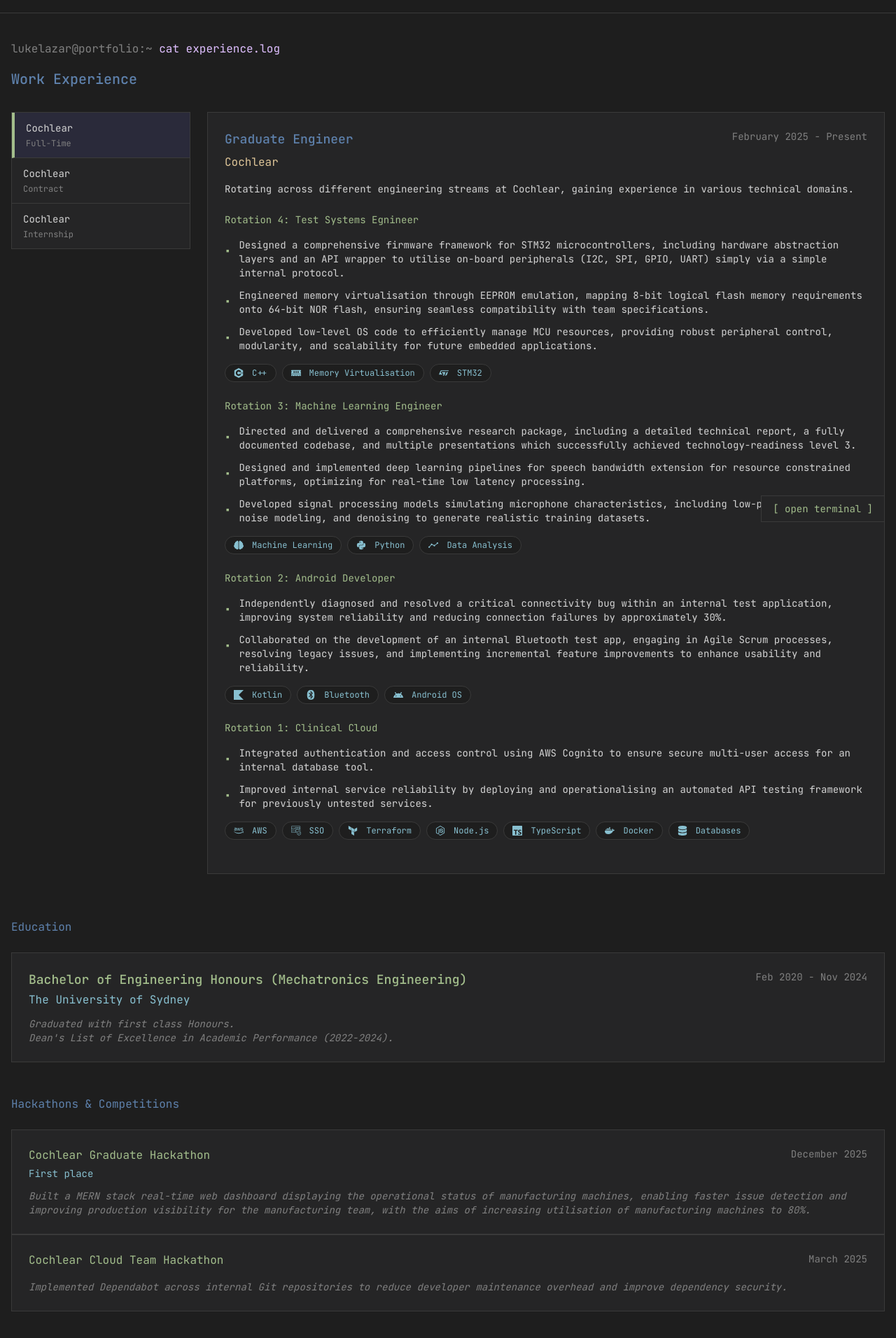
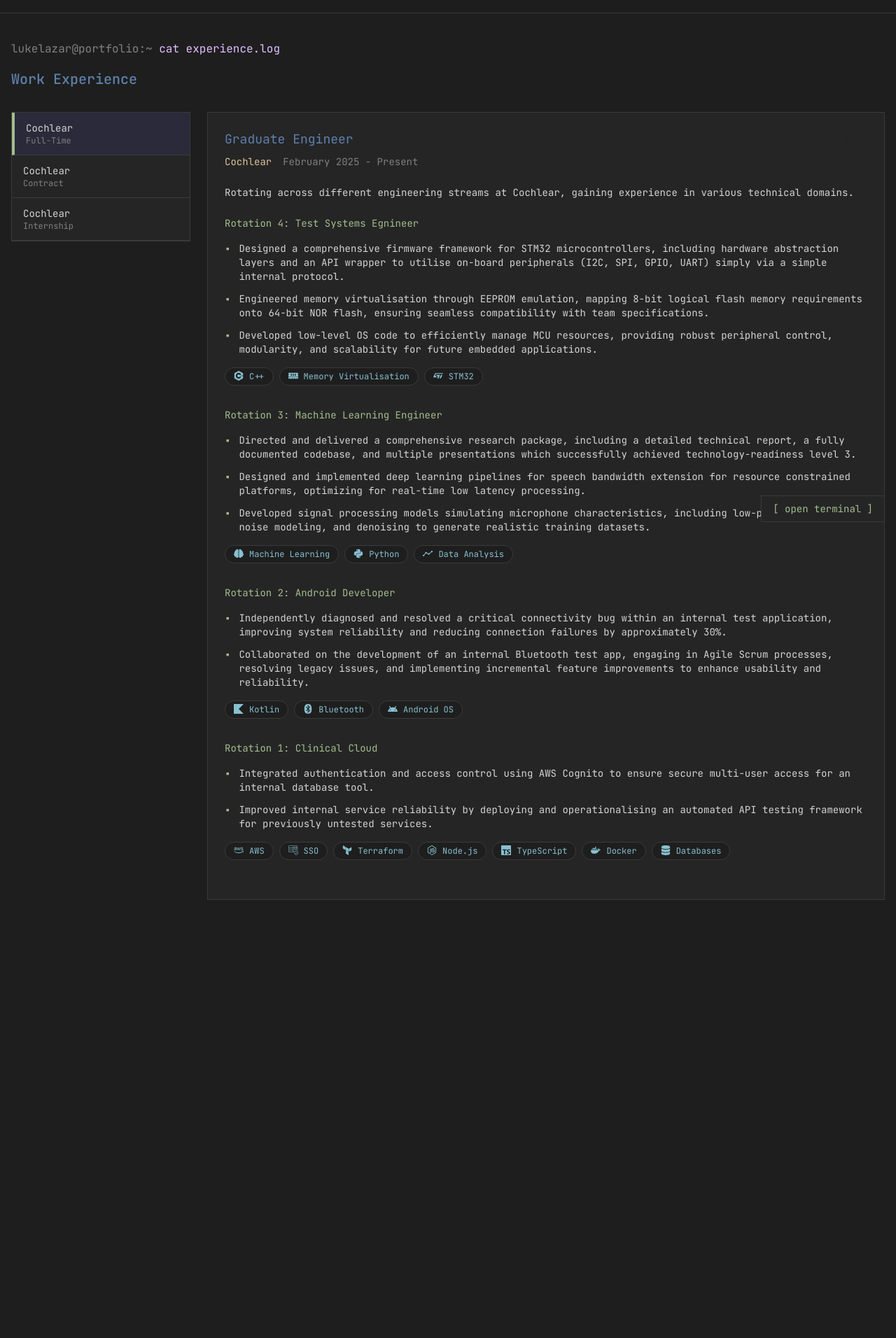
Before and after one commit to lazarr1/lulazar-com, a React (Vite) app: page /experience in a window 1280 px wide. Shown: the part 38-1950 px from the top of the page at 70% size. After the commit the page ends 1484 px from the top, so only its background shows below. Built offline with nearby package versions, Linux system fonts and the light colour scheme.

Commit message:
experiences fixed on mobile

```diff
--- a/src/index.css
+++ b/src/index.css
@@ -993,6 +993,9 @@
     .md\:flex {
       display: flex !important;
     }
+    .md\:block{
+      display: block !important;
+    }
   }
 
   @media (width >=48rem) {
--- a/src/pages/Experience.tsx
+++ b/src/pages/Experience.tsx
@@ -115,7 +115,7 @@
     id: "cochlear-intern",
     company: "Cochlear",
     type: "Internship",
-    position: "Software Engineering Intern",
+    position: "Software Engineer Intern",
     period: "Nov 2023 - Feb 2024",
     description: "Summer internship working on embedded systems and firmware.",
     points: [
@@ -161,171 +161,143 @@
     <PageTransition>
       <section className="min-h-screen px-4 py-24">
         <div className="max-w-7xl mx-auto w-full">
+          {/* Header */}
           <div className="mb-8 opacity-0 animate-slideInLeft">
             <div className="text-[#dfbfff] mb-4">
-              <span className="text-[#808080]">lukelazar@portfolio:~</span> cat
-              experience.log
+              <span className="text-[#808080]">
+                lukelazar@portfolio:~
+              </span>{" "}
+              cat experience.log
             </div>
-            <h2 className="text-[#5e81ac]">
-              Work Experience
-            </h2>
+            <h2 className="text-[#5e81ac]">Work Experience</h2>
           </div>
 
-          <div className="flex gap-6 mb-16">
-            {/* Left sidebar - List of experiences */}
-            <div className="w-64 flex-shrink-0 opacity-0 animate-fadeInUp delay-100">
+          <div className="flex flex-col md:flex-row gap-6 mb-16">
+            {/* ================= MOBILE SELECT (SM ONLY) ================= */}
+            <div className="md:hidden">
+              <select
+                value={selectedId}
+                onChange={(e) => setSelectedId(e.target.value)}
+                className="w-full px-4 py-3 bg-[#252526] border border-[#3a3a3a] text-[#d4d4d4] rounded"
+              >
+                {experiences.map((exp) => (
+                  <option key={exp.id} value={exp.id}>
+                    {exp.company} – {exp.position}
+                  </option>
+                ))}
+              </select>
+            </div>
+
+            {/* ================= DESKTOP SIDEBAR (MD+) ================= */}
+            <div className="hidden md:block w-64 flex-shrink-0">
               <div className="border border-[#3a3a3a] bg-[#252526]">
                 {experiences.map((exp) => (
                   <button
                     key={exp.id}
                     onClick={() => setSelectedId(exp.id)}
-                    className={`w-full text-left px-4 py-3 border-b border-[#3a3a3a] last:border-b-0 transition-colors ${
+                    className={`w-full text-left px-4 py-3 border-b border-[#3a3a3a] transition-colors ${
                       selectedId === exp.id
                         ? "bg-[#2a2a3a] border-l-4 border-l-[#a3be8c]"
                         : "hover:bg-[#2a2a3a]"
                     }`}
                   >
-                    <div className="text-[#d4d4d4] text-sm mb-1">
+                    <div className="text-[#d4d4d4] text-sm">
                       {exp.company}
                     </div>
-                    <div className="text-[#808080] text-xs">{exp.type}</div>
+                    <div className="text-[#808080] text-xs">
+                      {exp.type}
+                    </div>
                   </button>
                 ))}
               </div>
             </div>
 
-            {/* Right panel - Selected experience details */}
-            <div className="flex-1 opacity-0 animate-fadeInUp delay-200">
-              <div className="border border-[#3a3a3a] bg-[#252526] overflow-hidden">
-                {/* Content */}
+            {/* ================= RIGHT PANEL ================= */}
+            <div className="flex-1">
+              <div className="border border-[#3a3a3a] bg-[#252526]">
                 <div className="p-6">
-                  <div className="flex justify-between items-start mb-4">
-                    <div>
-                      <h3 className="text-[#5e81ac] mb-2">
+                  {/* Header (fixed layout) */}
+                  <div className="mb-6">
+                    <div className="relative overflow-x-auto whitespace-nowrap">
+                      <h3 className="text-[#5e81ac] text-lg inline-block pr-12">
                         {selected.position}
                       </h3>
-                      <div className="text-[#ddc497]">{selected.company}</div>
+                      <div className="pointer-events-none absolute right-0 top-0 h-full w-8 bg-gradient-to-l from-[#252526] to-transparent" />
                     </div>
-                    <div className="text-sm text-[#808080]">
+
+                    <div className="flex flex-wrap gap-x-4 gap-y-1 mt-2 text-sm">
+                      <span className="text-[#ddc497]">
+                        {selected.company}
+                      </span>
+                      <span className="text-[#808080]">
                         {selected.period}
+                      </span>
                     </div>
                   </div>
 
-                  <p className="mb-6 text-sm">{selected.description}</p>
+                  <p className="mb-6 text-sm">
+                    {selected.description}
+                  </p>
 
-                  {/* Rotations if they exist */}
+                  {/* Rotations */}
                   {selected.rotations &&
-                    selected.rotations.map((rotation, index) => (
-                      <div key={index} className="mb-6">
+                    selected.rotations.map((rotation, idx) => (
+                      <div key={idx} className="mb-8">
                         <h4 className="text-[#a3be8c] mb-4 text-sm">
                           {rotation.title}
                         </h4>
                         <ul className="space-y-3 mb-4">
                           {rotation.points.map((point, i) => (
-                            <li
-                              key={i}
-                              className="text-[#d4d4d4] text-sm flex gap-3"
-                            >
-                              <span className="text-[#a3be8c] my-2 ">▪</span>
+                            <li key={i} className="flex gap-3 text-sm">
+                              <span className="text-[#a3be8c]">▪</span>
                               <span>{point}</span>
                             </li>
                           ))}
                         </ul>
+
                         <div className="flex flex-wrap gap-2">
                           {rotation.tags.map((tech) => (
                             <span
                               key={tech}
-                              className="flex items-center gap-3 px-3 py-1 bg-[#1e1e1e] border border-[#3a3a3a] text-[#88c0d0] text-xs rounded-full"
+                              className="flex gap-2 px-3 py-1 text-xs rounded-full bg-[#1e1e1e] border border-[#3a3a3a] text-[#88c0d0]"
                             >
-                              {techIcons[tech] && (
-                                <span className="flex items-center">
                               {techIcons[tech]}
-                                </span>
-                              )}
-                              <span>{tech}</span>
+                              {tech}
                             </span>
                           ))}
                         </div>
                       </div>
                     ))}
 
-                  {/* Regular points if no rotations */}
+                  {/* Non-rotation roles */}
                   {selected.points && (
                     <>
                       <ul className="space-y-3 mb-4">
                         {selected.points.map((point, i) => (
-                          <li
-                            key={i}
-                            className="text-[#d4d4d4] text-sm flex gap-3"
-                          >
-                            <span className="text-[#a3be8c] my-2">▪</span>
+                          <li key={i} className="flex gap-3 text-sm">
+                            <span className="text-[#a3be8c]">▪</span>
                             <span>{point}</span>
                           </li>
                         ))}
                       </ul>
-                      {selected.tags && (
+
                       <div className="flex flex-wrap gap-2">
-                          {selected.tags.map((tech) => (
+                        {selected.tags?.map((tech) => (
                           <span
                             key={tech}
-                              className="flex items-center gap-3 px-3 py-1 bg-[#1e1e1e] border border-[#3a3a3a] text-[#88c0d0] text-xs rounded-full"
+                            className="flex gap-2 px-3 py-1 text-xs rounded-full bg-[#1e1e1e] border border-[#3a3a3a] text-[#88c0d0]"
                           >
-                              {techIcons[tech] && (
-                                <span className="flex items-center">
                             {techIcons[tech]}
-                                </span>
-                              )}
-                              <span>{tech}</span>
+                            {tech}
                           </span>
                         ))}
                       </div>
-                      )}
                     </>
                   )}
                 </div>
               </div>
             </div>
           </div>
-
-          <div className="opacity-0 animate-fadeInUp delay-400 pb-12 text-[#5e81ac]">
-            <div className="mb-6">
-              <h3>Education</h3>
-            </div>
-            <div className="border border-[#3a3a3a] p-6 bg-[#252526]">
-              <div className="flex justify-between items-start mb-3 flex-wrap gap-2">
-                <div>
-                  <h3 className="text-[#a3be8c] mb-1">{education.degree}</h3>
-                  <div className="text-[#88c0d0]">{education.school}</div>
-                </div>
-                <div className="text-sm text-[#808080]">{education.period}</div>
-              </div>
-              <div className="text-sm text-[#808080] italic">
-                {education.note}
-              </div>
-              <div className="text-sm text-[#808080] italic">
-                {education.awards}
-              </div>
-            </div>
-          </div>
-          <div className="opacity-0 animate-fadeInUp delay-400 pb-12 text-[#5e81ac]">
-            <div className="mb-6">
-              <h3>Hackathons & Competitions</h3>
-            </div>
-            {hackathons.map((hackathon) =>
-            <div className="border border-[#3a3a3a] p-6 bg-[#252526]">
-              <div className="flex justify-between items-start mb-3 flex-wrap gap-2">
-                <div>
-                  <h3 className="text-[#a3be8c] mb-1">{hackathon.title}</h3>
-                  <div className="text-[#88c0d0] text-sm">{hackathon.subtitle}</div>
-                </div>
-                <div className="text-sm text-[#808080]">{hackathon.period}</div>
-              </div>
-              <div className="text-sm text-[#808080] italic">
-                {hackathon.note}
-              </div>
-            </div>
-          )}
-        </div>
         </div>
       </section>
     </PageTransition>
```
Lines whose indentation alone changed are shown as unchanged.
